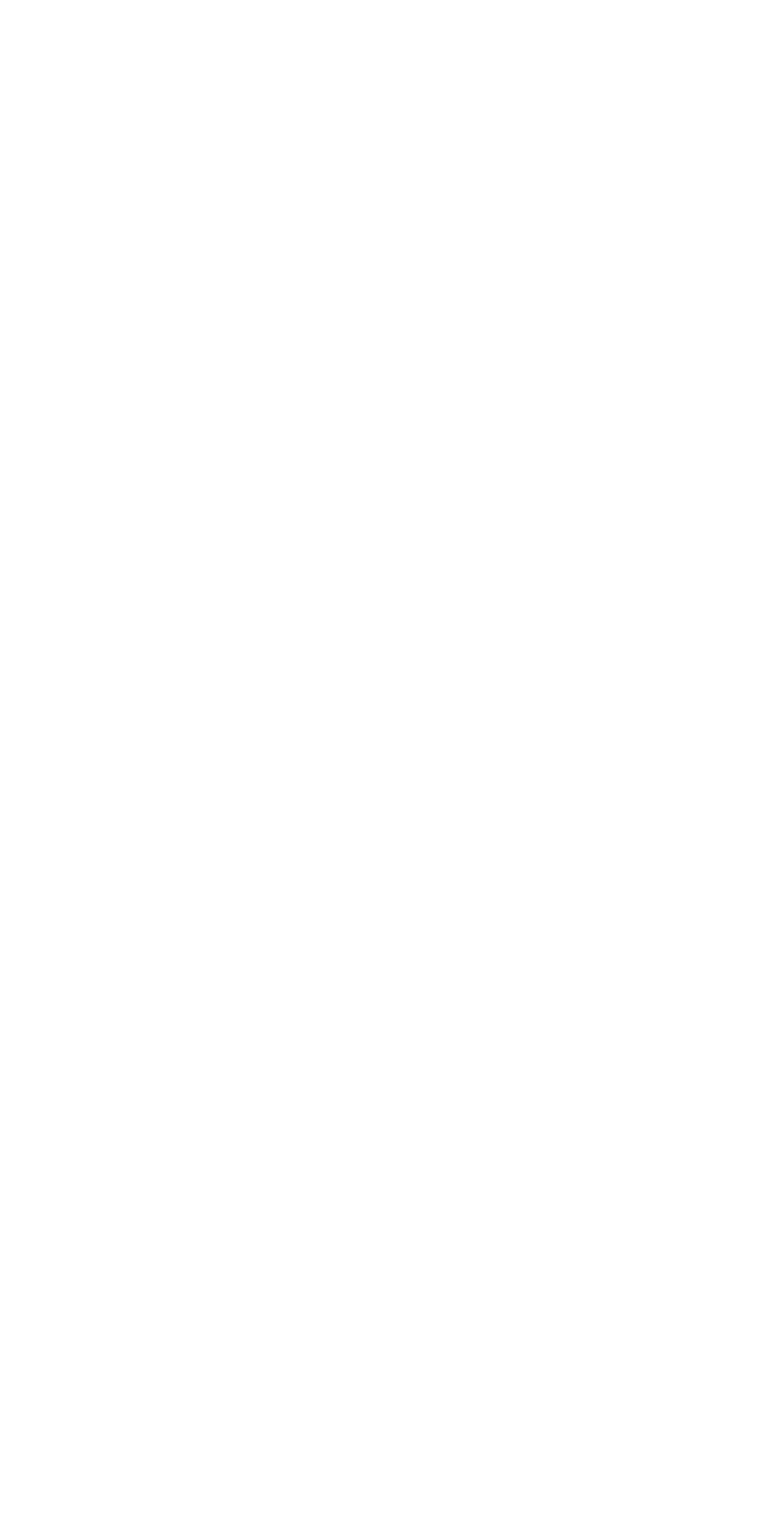
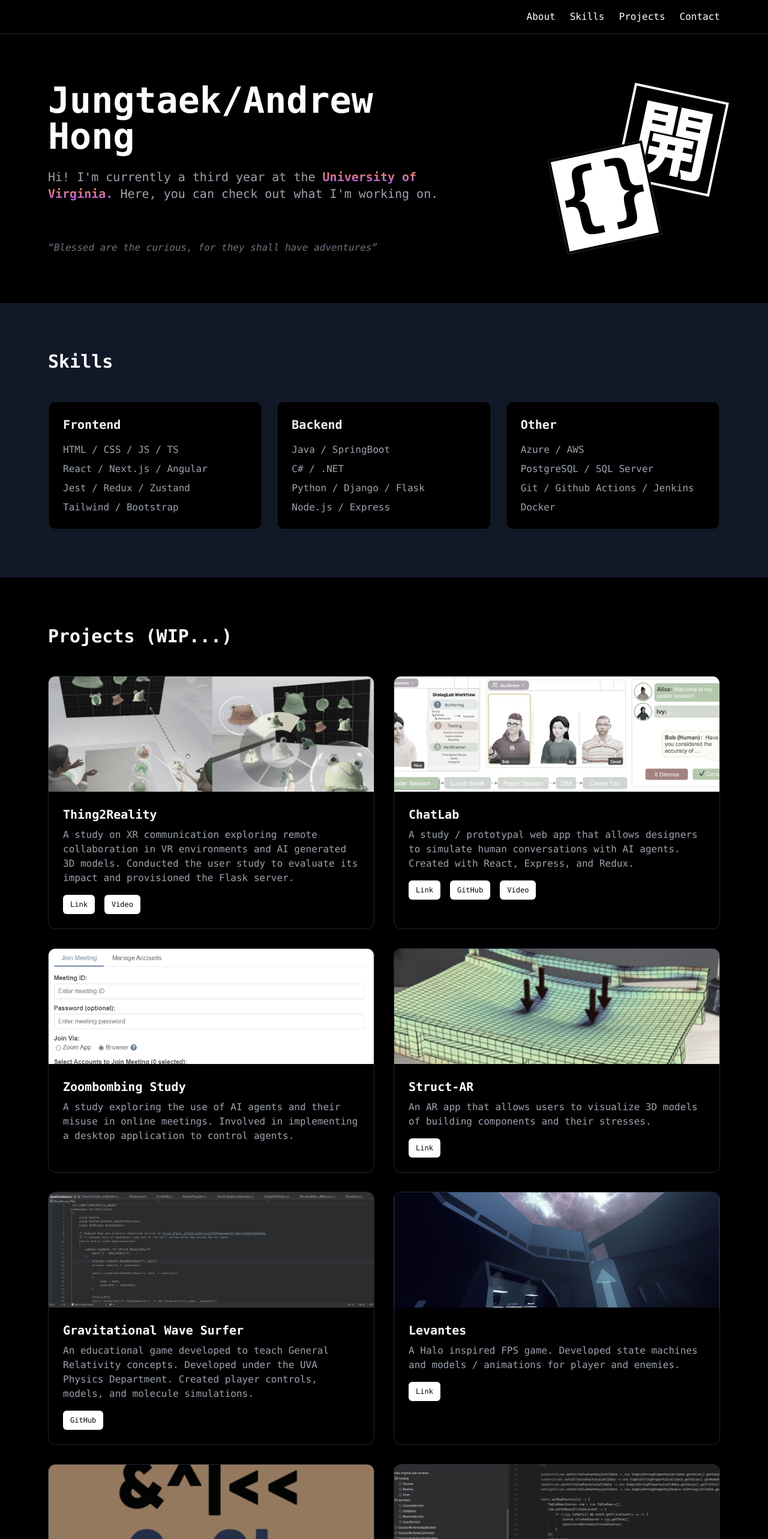
Before and after one commit to Myshro/portfolio-site, a Next.js app: page / in a window 1280 px wide. Shown: the top 2566 px of the page at 60% size. Before the commit the page ends 800 px from the top, so only its background shows below. Built offline with nearby package versions, Linux system fonts and the light colour scheme.

Commit message:
redeploy

```diff
--- a/components/page.tsx
+++ b/components/page.tsx
@@ -1,7 +1,213 @@
 'use client';
+
+import { Github, Linkedin, Mail } from 'lucide-react'
+import { Button } from "@/components/ui/button"
+import { Card } from "@/components/ui/card"
+import ProjectCard from './ProjectCard'
+import { useEffect, useState } from 'react';
 
 export default function Portfolio() {
   return (
-    <p></p>
+    <div className="min-h-screen bg-black text-white font-mono sticky ">
+      {/* Navigation */}
+      <nav className="md:sticky top-0 border-b border-gray-800 bg-black/80 backdrop-blur-sm z-50">
+        <div className="max-w-6xl mx-auto px-4 py-4 flex justify-between items-center">
+          {/* Left side - bunched together */}
+          <div className="flex items-center gap-2">
+            {/* <div className="text-sm text-gray-500 select-none">{`{AH}`}</div> */}
+          </div>
+
+          {/* Right side - navigation links */}
+          <div className="hidden md:flex gap-6">
+            <a href="#about" className="hover:text-gray-400">About</a>
+            <a href="#skills" className="hover:text-gray-400">Skills</a>
+            <a href="#projects" className="hover:text-gray-400">Projects</a>
+            <a href="#contact" className="hover:text-gray-400">Contact</a>
+          </div>
+        </div>
+      </nav>
+
+      {/* Hero Section */}
+      <div id="about" className="max-w-6xl mx-auto px-4 py-20 flex items-center justify-between">
+        <div className="max-w-2xl">
+          <h1 className="text-6xl font-bold mb-6">
+            Jungtaek/Andrew Hong
+          </h1>
+          <p className="text-gray-400 text-xl mb-8">
+            Hi! I&apos;m currently a third year at the
+            <span className="font-extrabold bg-gradient-to-b from-orange-400 to-purple-500 bg-clip-text text-transparent"> University of Virginia. </span>
+            Here, you can check out what I&apos;m working on.
+          </p>
+          <div className="flex gap-4 items-center">
+            {/* <Button className="bg-white text-black border-2 border-white hover:bg-black hover:text-white transition-colors" onClick={() => {
+                const link = document.createElement('a');
+                link.href = "/resume/AndrewHongResume.pdf";
+                link.download = "AndrewHongResume.pdf";
+                link.click();
+            }}>
+              Resume
+            </Button> */}
+            {/* <Button className="bg-black text-white border-2 border-white hover:bg-white hover:text-black transition-colors" onClick={() => {
+              document.getElementById('projects')?.scrollIntoView({ behavior: "smooth", block: "end", inline: "nearest" });
+            }}>
+              Projects
+            </Button> */}
+
+          </div>
+          {RandomQuote()}
+        </div>
+        <div className="hidden lg:block">
+          <div className="relative w-64 h-64">
+            <div className="absolute top-0 right-0 w-40 h-40 border-4 border-white rotate-12 flex items-center justify-center">
+              <span className="text-white text-9xl font-bold transform translate-y-2 select-none">
+                {"開"}
+              </span>
+            </div>
+            <div className="absolute bottom-0 -left-4 w-40 h-40 border-4 border-black bg-white rotate-[-12deg] flex items-center justify-center">
+              <span className="text-black text-9xl font-bold transform -translate-y-2 select-none">
+                {"{}"}
+              </span>
+            </div>
+          </div>
+</div>
+      </div>
+
+      {/* Skills Section */}
+      <div id="skills" className="bg-gray-900 py-20">
+        <div className="max-w-6xl mx-auto px-4">
+          <h2 className="text-3xl font-bold mb-12">Skills</h2>
+          <div className="grid grid-cols-1 md:grid-cols-3 gap-6">
+            <Card className="bg-black p-6 border-gray-800">
+              <h3 className="text-xl font-bold mb-4 text-gray-100">Frontend</h3>
+              <ul className="space-y-2 text-gray-400">
+                <li>HTML / CSS / JS / TS</li>
+                <li>React / Next.js / Angular</li>
+                <li>Jest / Redux / Zustand</li>
+                <li>Tailwind / Bootstrap</li>
+              </ul>
+            </Card>
+            <Card className="bg-black p-6 border-gray-800">
+              <h3 className="text-xl font-bold mb-4 text-gray-100">Backend</h3>
+              <ul className="space-y-2 text-gray-400">
+                <li>Java / SpringBoot</li>
+                <li>C# / .NET</li>
+                <li>Python / Django / Flask</li>
+                <li>Node.js / Express</li>
+              </ul>
+            </Card>
+            <Card className="bg-black p-6 border-gray-800">
+              <h3 className="text-xl font-bold mb-4 text-gray-100">Other</h3>
+              <ul className="space-y-2 text-gray-400">
+                <li>Azure / AWS</li>
+                <li>PostgreSQL / SQL Server</li>
+                <li>Git / Github Actions / Jenkins</li>
+                {/* <li>PyTorch / ML</li> */}
+                <li>Docker</li>
+                {/* <li>Unity / C#</li> */}
+              </ul>
+            </Card>
+          </div>
+        </div>
+      </div>
+
+      {/* Projects Section */}
+      <div id="projects" className="max-w-6xl mx-auto px-4 py-20">
+        <h2 className="text-3xl font-bold mb-12">Projects (WIP...)</h2>
+        <div className="grid grid-cols-1 md:grid-cols-2 gap-8">
+          <ProjectCard
+            title="Thing2Reality"
+            description="A study on XR communication exploring remote collaboration in VR environments and AI generated 3D models. Conducted the user study to evaluate its impact and provisioned the Flask server."
+            imagePath="/projects/things2reality.png"
+            liveUrl="https://erzhenh.com/pdfs/uist25_Thing2Reality.pdf"
+            videoUrl='https://www.youtube.com/watch?v=sKrq77cOtC4'
+          />
+          <ProjectCard
+            title="ChatLab"
+            description="A study / prototypal web app that allows designers to simulate human conversations with AI agents. Created with React, Express, and Redux."
+            imagePath="/projects/dialoglab-fig.png"
+            liveUrl='https://erzhenh.com/pdfs/uist25_DialogLab.pdf'
+            githubUrl='https://github.com/ecruhue/DialogLab'
+            videoUrl='https://www.youtube.com/watch?v=U2Ag_Ktobzw'
+          />
+          <ProjectCard
+            title="Zoombombing Study"
+            description="A study exploring the use of AI agents and their misuse in online meetings. Involved in implementing a desktop application to control agents."
+            imagePath="/projects/zoombomb.png"
+          />
+          <ProjectCard
+            title="Struct-AR"
+            description="An AR app that allows users to visualize 3D models of building components and their stresses. "
+            imagePath="/projects/struct_ar.png"
+            liveUrl="https://play.google.com/store/apps/details?id=edu.virginia.struct_ar_google&pcampaignid=web_share"
+          />
+          <ProjectCard
+            title="Gravitational Wave Surfer"
+            description="An educational game developed to teach General Relativity concepts. Developed under the UVA Physics Department. Created player controls, models, and molecule simulations."
+            imagePath="/projects/saucer.png"
+            githubUrl="https://github.com/zackrcarson/GravitationalWaveSurfer"
+          />
+          <ProjectCard
+            title="Levantes"
+            description="A Halo inspired FPS game. Developed state machines and models / animations for player and enemies."
+            imagePath="/projects/levantes.png"
+            liveUrl="https://saasku.itch.io/levantes"
+          />
+          <ProjectCard
+            title="ByteSmith"
+            description="A stepwise bit operation calculator. 2nd Place Winner of the 'Hack The Map 2024 @UVA' hackathon."
+            imagePath="/projects/byte.png"
+            liveUrl="https://byte-smith.vercel.app/"
+            githubUrl="https://github.com/Myshro/bitwise-visual "
+          />
+          <ProjectCard
+            title="Course Review App"
+            description="A full-stack Java application that allows user's to record course reviews. Uses JDBC and Hibernate for SQLite database management, and JavaFX for the frontend."
+            imagePath="/projects/javafx.png"
+          />
+        </div>
+      </div>
+
+      {/* Contact Section */}
+      <div id="contact" className="bg-gray-900 py-20">
+        <div className="max-w-6xl mx-auto px-4 text-center">
+          <h2 className="text-3xl font-bold mb-8">Get In Touch!</h2>
+          <div className="flex justify-center gap-6">
+            <Button variant="ghost" size="icon" className="text-white hover:text-gray-400" onClick={() => window.open("https://github.com/Myshro", '_blank')}>
+              <Github className="h-6 w-6" />
+            </Button>
+            <Button variant="ghost" size="icon" className="text-white hover:text-gray-400" onClick={() => window.open("https://www.linkedin.com/in/andrewhong04/", '_blank')}>
+              <Linkedin className="h-6 w-6" />
+            </Button>
+          </div>
+        </div>
+      </div>
+
+      {/* Footer */}
+      <footer className="border-t border-gray-800 py-8">
+        <div className="max-w-6xl mx-auto px-4 text-center text-gray-400">
+          <p>© 2026 Andrew Hong</p>
+        </div>
+      </footer>
+    </div>
   )
 }
+
+const quotes: string[] = [
+  "Do what you can, with what you have, where you are",
+  "Blessed are the curious, for they shall have adventures",
+  "The greater the difficulty, the more glory in surmounting it"
+];
+
+const RandomQuote = () => {
+  const [quote, setQuote] = useState('');
+
+  useEffect(() => {
+    setQuote(quotes[Math.floor(Math.random() * quotes.length)]);
+  }, []);
+
+  return (
+    <p className="text-gray-500 text-l mt-8 italic">
+      &ldquo;{quote}&rdquo;
+    </p>
+  );
+};
```
